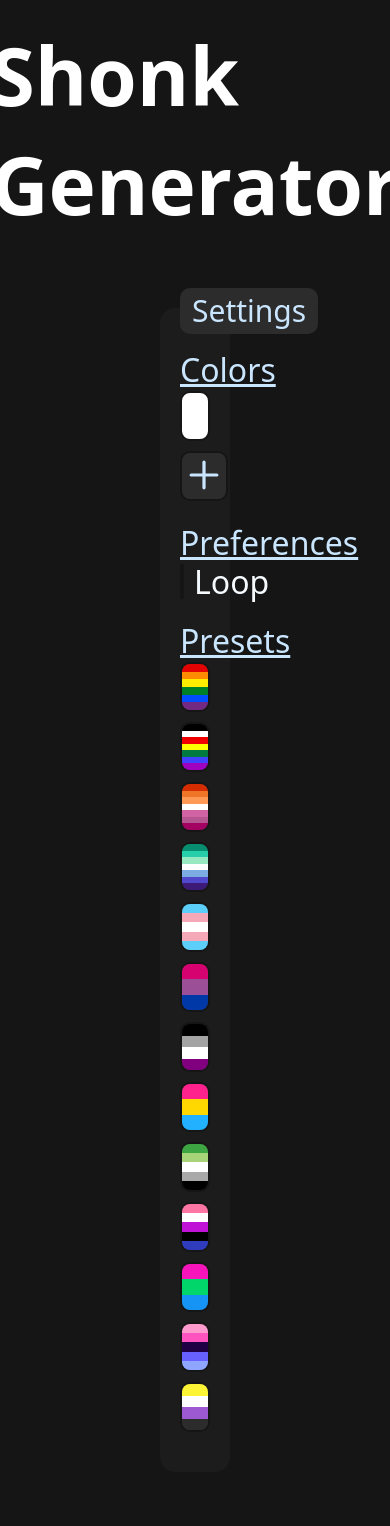
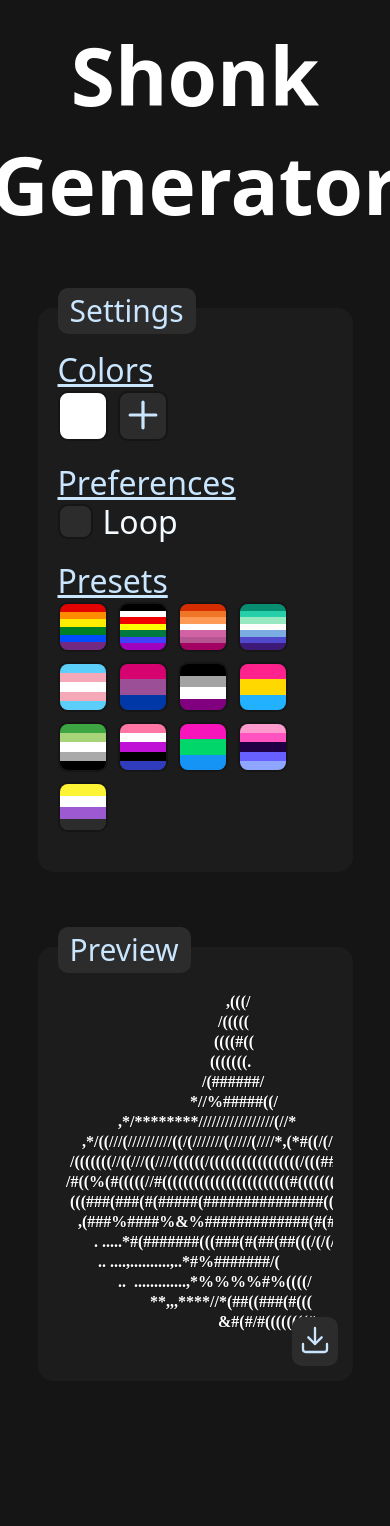
Before and after one commit to Kolpixx/shonk-generator, a React (Vite) app: page / in a window 390 px wide. Shown: the top 1526 px of the page. After the commit the page ends 1406 px from the top, so only its background shows below. Built offline with nearby package versions, Linux system fonts and the light colour scheme; a web font is replaced by a local one.

Commit message:
better mobile responsiveness

```diff
--- a/src/App.css
+++ b/src/App.css
@@ -39,6 +39,7 @@
     color: white;
     font-family: "Cherry Bomb One", system-ui;
     font-size: 5rem;
+    text-align: center;
 }
 
 h2 {
@@ -86,8 +87,10 @@
     color: var(--accent-color);
 }
 
-.pointer {
-    cursor: pointer;
+@media (max-width: 1200px) {
+    section {
+        width: 90%;
+    }
 }
 
 .modal {
--- a/src/components/Customization/Customization.css
+++ b/src/components/Customization/Customization.css
@@ -46,3 +46,9 @@
   flex-wrap: wrap;
   gap: 10px;
 }
+
+@media (max-width: 1200px) {
+    #customization {
+        width: 90%;
+    }
+}
--- a/src/components/Preview/Preview.css
+++ b/src/components/Preview/Preview.css
@@ -1,5 +1,9 @@
 #preview {
     position: relative;
+}
+
+#canvas-container {
+    overflow: scroll;
 }
 
 #download-button {
--- a/src/components/Preview/Preview.jsx
+++ b/src/components/Preview/Preview.jsx
@@ -76,7 +76,9 @@
 
     return (
         <section id="preview" data-title="Preview">
-            <canvas id="preview-canvas">Seems like your browser doesn't support the canvas element :P (The site won't work without it!!)</canvas>
+            <div id="canvas-container">
+                <canvas id="preview-canvas">Seems like your browser doesn't support the canvas element :P (The site won't work without it!!)</canvas>
+            </div>
             <button id="download-button" className="pointer" onClick={() => showDownloadModal(true)}><Download size={32} color={accentColor} strokeWidth={1.75} /></button>
 
             {showingDownloadModal && <DownloadModal showDownloadModal={showDownloadModal} downloadShonk={downloadShonk} />}
```
